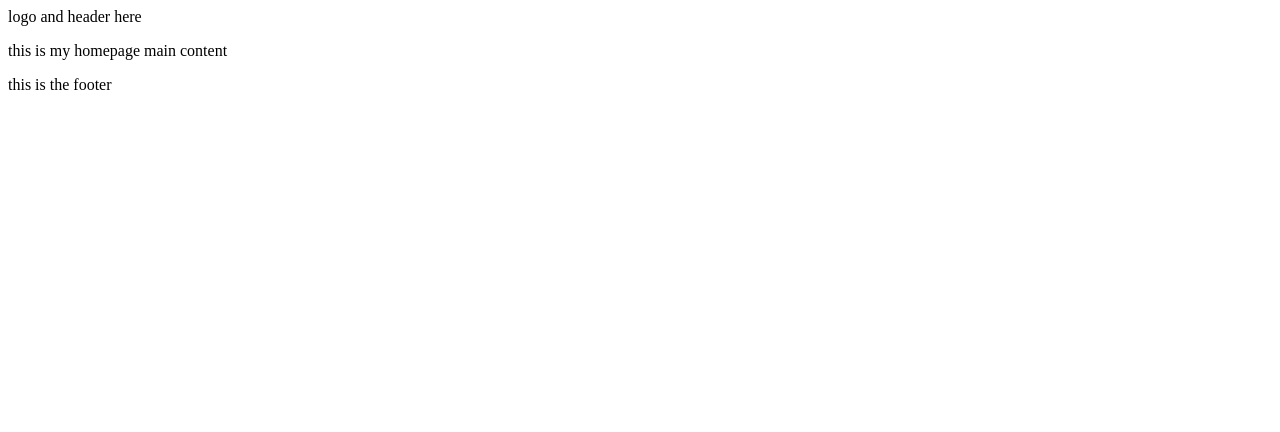
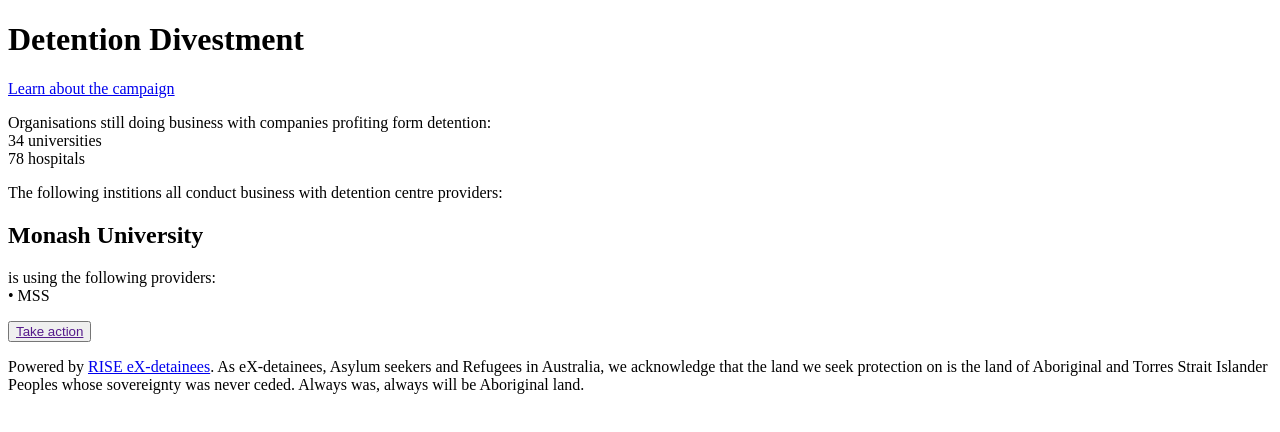
Before and after one commit to honboey/detention-divestment, a Next.js app: page / in a window 1280 px wide. Shown: the top 432 px of the page. Built offline with nearby package versions, Linux system fonts and the light colour scheme.

Commit message:
Completed semantic markup of landing page

```diff
--- /dev/null
+++ b/components/Footer.js
@@ -0,0 +1,5 @@
+export default function Footer() {
+    return (
+        <p>Powered by <a href="https://www.riserefugee.org/">RISE eX-detainees</a>. As eX-detainees, Asylum seekers and Refugees in Australia, we acknowledge that the land we seek protection on is the land of Aboriginal and Torres Strait Islander Peoples whose sovereignty was never ceded. Always was, always will be Aboriginal land.</p>
+    )
+}
--- /dev/null
+++ b/components/Header.js
@@ -0,0 +1,10 @@
+export default function Header() {
+    return (
+        <header>
+            <h1>Detention Divestment</h1>
+            <nav>
+                <p><a href="#">Learn about the campaign</a></p>
+            </nav>
+        </header>
+    )
+}
--- /dev/null
+++ b/components/Lede.js
@@ -0,0 +1,9 @@
+export default function Lede() {
+    return (
+        <section>
+            <p>Organisations still doing business with companies profiting form detention: <br />
+            34 universities<br />
+            78 hospitals<br /></p>
+        </section>
+    )
+}
--- /dev/null
+++ b/components/Listings.js
@@ -0,0 +1,10 @@
+import ListingsItem from '../components/ListingsItem'
+
+export default function Listings() {
+    return (
+        <section>
+            <p>The following institions all conduct business with detention centre providers:</p>
+            <ListingsItem />
+        </section>
+    )
+}
--- /dev/null
+++ b/components/ListingsItem.js
@@ -0,0 +1,10 @@
+export default function ListingsItem() {
+    return (
+        <div>
+            <h2>Monash University</h2>
+            <p>is using the following providers: <br/>
+            • MSS</p>
+            <button><a href="">Take action</a></button>
+        </div>
+    )
+}
--- a/components/layout.js
+++ b/components/layout.js
@@ -1,20 +1,23 @@
 import Head from 'next/head'
+import Header from '../components/Header'
+import Footer from '../components/Footer'
 
 export default function Layout({children}) {
     return (
         <>
             <Head>
                 <link rel="icon" href="/favicon.ico" />
+                <title>Detention Divestment | Refugee Lives Before Corporate Profits</title>
                 <meta
                     name="description"
-                    content="Learn how to build a personal website using Next.js"
+                    content="Find out if your university or hospital is connected to detention centre profits. Our universities and hospitals should NOT have business relationships with companies that profit from the cruel, inhumane and degrading treatment of refugees in detention."
                 />
             </Head>
-            <header>
-                logo and header here
-            </header>
-            <main>{children}</main>
-            <footer>this is the footer</footer>
+
+            <Header />
+            {children}
+
+            <Footer />
         </>
     )
 }
--- a/pages/index.js
+++ b/pages/index.js
@@ -1,11 +1,16 @@
 import Head from 'next/head'
 import Layout from '../components/layout'
+import Lede from '../components/Lede'
+import Listings from '../components/Listings'
 
 export default function Home() {
   return (
     <>
      <Layout>
-       <p>this is my homepage main content</p>
+       <main>
+         <Lede />
+         <Listings />
+       </main>
      </Layout>
     </>
   )
```
